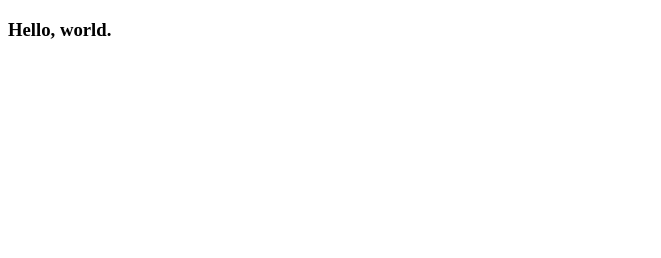
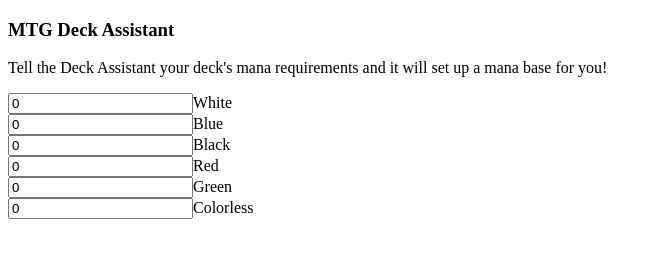
Before and after one commit to blakecontreras/deck-assistant, a website: page index.html in a window 1280 px wide. Shown: the whole page, without its empty margins (0-661 px from the left). Drawn offline with nearby package versions, Linux system fonts and the light colour scheme; some packages are replaced by stand-ins of ours.

Commit message:
Add input fields for entering mana costs.

```diff
--- a/app.js
+++ b/app.js
@@ -1,5 +1,6 @@
 var app = angular.module('deck-assistant', [
-  'ui.router'
+  'ui.router',
+  'deck-assistant.main'
 ]);
 
 app.config(function($stateProvider, $urlRouterProvider) {
@@ -8,6 +9,6 @@
   $stateProvider.state('main', {
     url: '/',
     templateUrl: './client/views/main.html',
-    // controller: 'MainController'
+    controller: 'MainController'
   })
 })
--- /dev/null
+++ b/client/controllers/mainController.js
@@ -0,0 +1,12 @@
+angular.module('deck-assistant.main', [])
+
+.controller('MainController', function($scope) {
+  $scope.mana = [
+    { color: 'White', amount: 0 },
+    { color: 'Blue', amount: 0 },
+    { color: 'Black', amount: 0 },
+    { color: 'Red', amount: 0 },
+    { color: 'Green', amount: 0 },
+    { color: 'Colorless', amount: 0 }
+  ]
+})
--- a/client/views/main.html
+++ b/client/views/main.html
@@ -1 +1,9 @@
-<h3>Hello, world.</h3>
+<h3>MTG Deck Assistant</h3>
+<p>
+  Tell the Deck Assistant your deck's mana requirements and it will set up a mana base for you!
+</p>
+<form class="mana" action="index.html" method="post">
+  <div class="mana-count" ng-repeat="type in mana">
+    <input class="mana-type" type="number" name={{type.color}} ng-model="type.amount">{{type.color}}
+  </div>
+</form>
--- a/index.html
+++ b/index.html
@@ -11,6 +11,7 @@
 
   <script src="node_modules/angular/angular.js"></script>
   <script src="node_modules/angular-ui-router/release/angular-ui-router.js"></script>
+  <script src="client/controllers/mainController.js"></script>
   <script src="app.js"></script>
   </body>
 </html>
```
